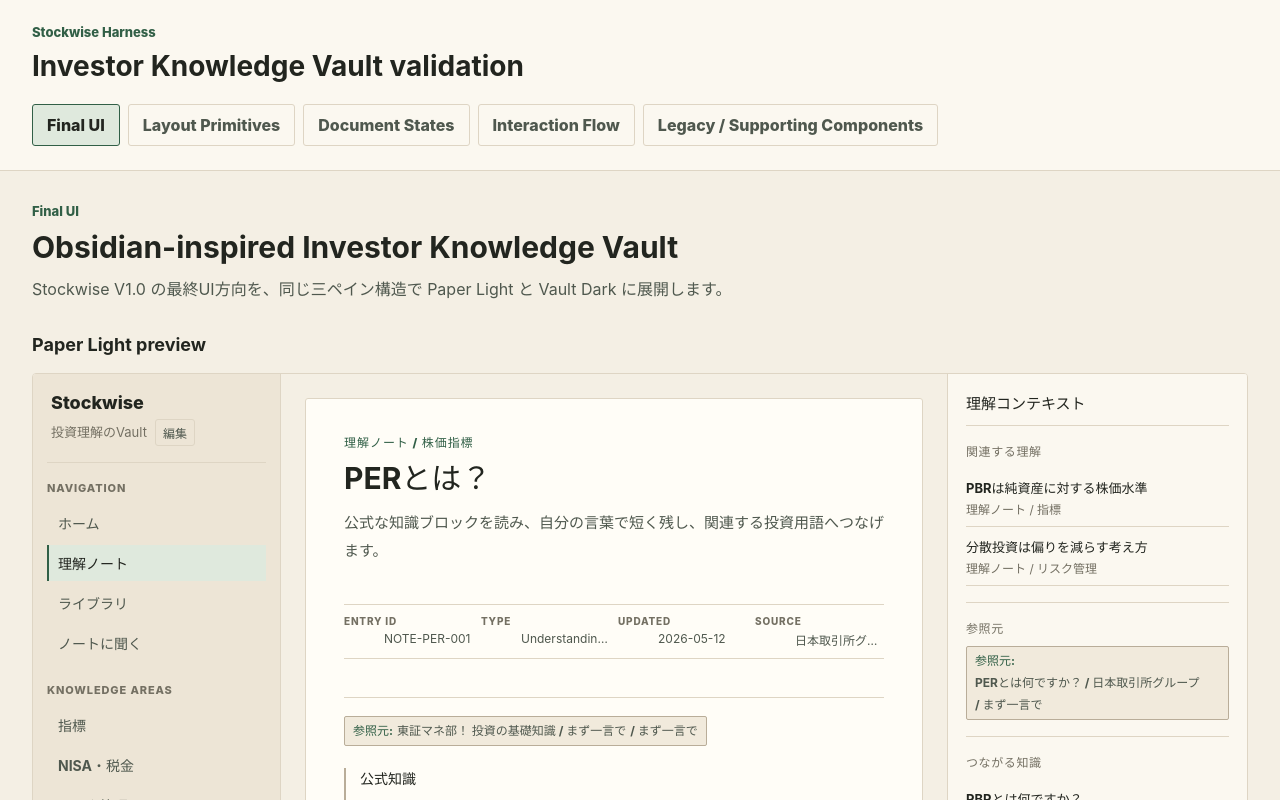
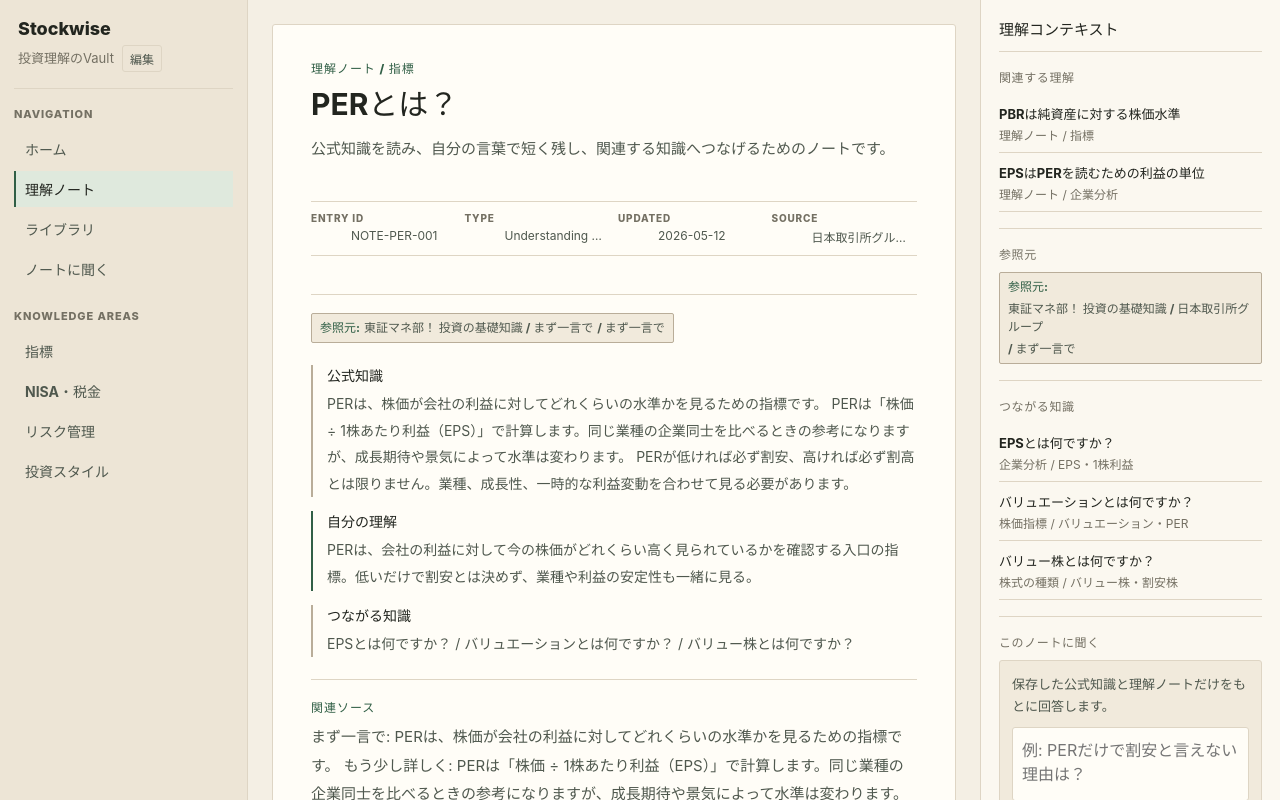
Before and after one commit to ryuusuraimu/stockwise, a React (Vite) app: page / in a window 1280 px wide. Shown: the top 800 px of the page. Built offline with nearby package versions, Linux system fonts and the light colour scheme.

Commit message:
Update docs for investor knowledge vault direction

```diff
--- a/src/App.tsx
+++ b/src/App.tsx
@@ -1,7 +1,95 @@
-import { HarnessPage } from './harness/HarnessPage'
+import { LedgerEntry } from './components/LedgerEntry'
+import { SourceStamp } from './components/SourceStamp'
+import { UnderstandingBlock } from './components/UnderstandingBlock'
+import { faqs } from './data/faqs'
+import { VaultLayout } from './layouts/VaultLayout'
+import type { FAQ } from './types'
+
+const defaultFaq = faqs.find((faq) => faq.id === 'faq-per') ?? faqs[0]
+
+const findFaq = (faqId: string) => faqs.find((faq) => faq.id === faqId)
+const isFaq = (faq: FAQ | undefined): faq is FAQ => faq !== undefined
+
+const relatedFaqs = defaultFaq.relatedFaqIds.map(findFaq).filter(isFaq)
+const summaryBlock = defaultFaq.blocks[0]
+const detailBlock = defaultFaq.blocks[1]
+const misconceptionBlock = defaultFaq.blocks[3]
+const primarySource = defaultFaq.sourceReferences[0]
+
+const linkedKnowledge = relatedFaqs.map((faq) => ({
+  id: faq.id,
+  meta: `${faq.category} / ${faq.tags.slice(0, 2).join('・')}`,
+  title: faq.title,
+}))
+
+const relatedUnderstandings = [
+  {
+    id: 'note-pbr',
+    meta: '理解ノート / 指標',
+    title: 'PBRは純資産に対する株価水準',
+  },
+  {
+    id: 'note-eps',
+    meta: '理解ノート / 企業分析',
+    title: 'EPSはPERを読むための利益の単位',
+  },
+]
 
 function App() {
-  return <HarnessPage />
+  return (
+    <VaultLayout
+      context={{
+        linkedKnowledge,
+        relatedUnderstandings,
+        sources: [
+          {
+            blockLabel: summaryBlock.label,
+            id: primarySource.id,
+            title: `${primarySource.title} / ${primarySource.publisher}`,
+          },
+        ],
+      }}
+      document={{
+        kicker: '理解ノート / 指標',
+        subtitle:
+          '公式知識を読み、自分の言葉で短く残し、関連する知識へつなげるためのノートです。',
+        title: 'PERとは？',
+        children: (
+          <>
+            <LedgerEntry
+              entryId="NOTE-PER-001"
+              source={primarySource.publisher}
+              type="Understanding Note"
+              updatedAt={defaultFaq.updatedAt}
+            />
+
+            <div className="vault-section-divider">
+              <SourceStamp
+                blockLabel={summaryBlock.label}
+                sourceTitle={`${primarySource.title} / ${summaryBlock.label}`}
+              />
+            </div>
+
+            <UnderstandingBlock
+              officialKnowledge={`${summaryBlock.body} ${detailBlock.body} ${misconceptionBlock.body}`}
+              personalUnderstanding="PERは、会社の利益に対して今の株価がどれくらい高く見られているかを確認する入口の指標。低いだけで割安とは決めず、業種や利益の安定性も一緒に見る。"
+              linkedKnowledge={linkedKnowledge.map((item) => item.title)}
+            />
+
+            <section className="vault-section-divider">
+              <p className="vault-document-kicker">関連ソース</p>
+              <p className="vault-document-subtitle">
+                {defaultFaq.blocks
+                  .map((block) => `${block.label}: ${block.body}`)
+                  .join('\n\n')}
+              </p>
+            </section>
+          </>
+        ),
+      }}
+    />
+  )
 }
 
+// Development harness remains available at ./harness/HarnessPage for manual mounting.
 export default App
```
Also changed, not shown: 5 other files (tests, documents, lock files or other folders).
